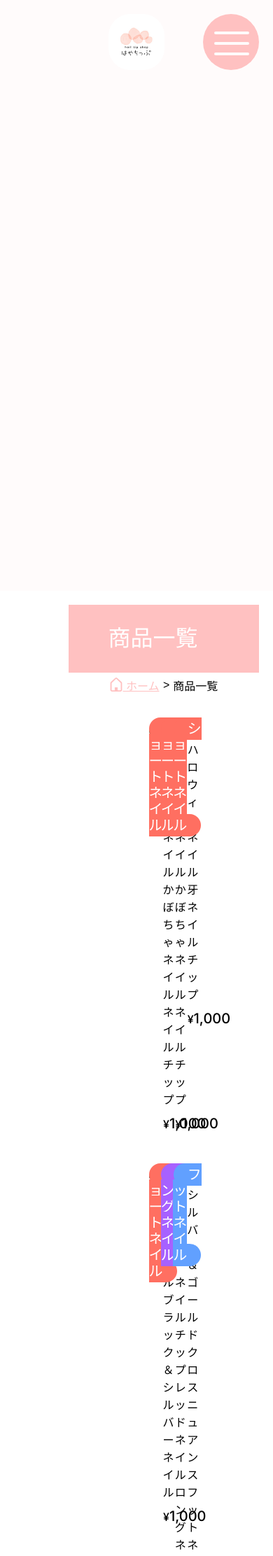
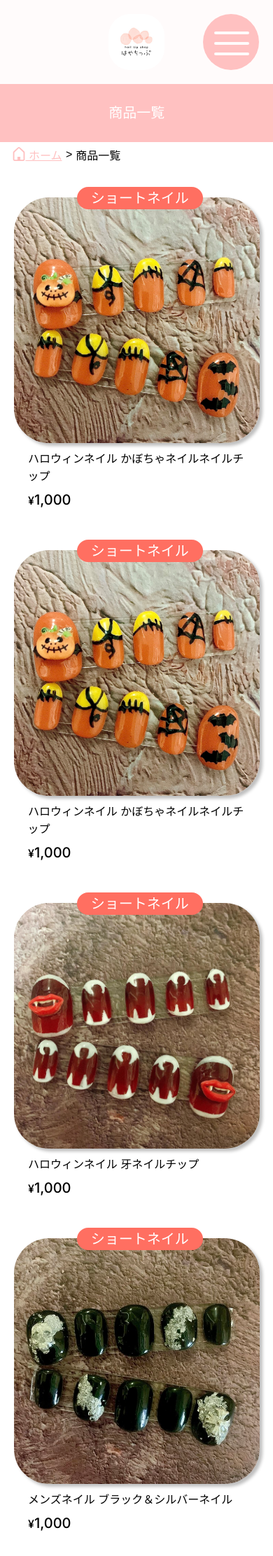
Before and after one commit to hayachi-kayoko/hayatip, a PHP site: page /archive.html in a window 390 px wide. Shown: the top 2223 px of the page at 70% size. Run offline with PHP 8.4, Linux system fonts and the light colour scheme; some web fonts are replaced.

Commit message:
ハンバーガーメニューの修正、スマホの調整

```diff
--- a/html/archive.html
+++ b/html/archive.html
@@ -192,7 +192,7 @@
                     </figure>
                     <h3 class="main-archive_inner_item_title">ミラークロスネイルチップピアス
                     </h3>
-                    <p class="main-archive_inner_item_price"><span>¥</span>300</p>
+                    <p class="main-archive_inner_item_price"><span>¥</span>1,000</p>
                 </a>
             </article>
        </div>
--- a/html/css/style.css
+++ b/html/css/style.css
@@ -51,6 +51,11 @@
     background: #FFFBFB;
     height: 100%;
 }
+@media screen and (max-width: 1201px) {
+    .header.header--detail{
+        height: inherit;
+    }
+}
 
 .logo{
     width: 100%;
@@ -97,7 +102,7 @@
        position: absolute;
     }
     .menu--sp.is-open{
-        position: absolute;
+        position: fixed;
         z-index: 2;
         top: 100px;
         left: calc(50% - (190px / 2));
@@ -196,7 +201,7 @@
     width: 100px;
     height: 100px;
     background: #FFC1C1;
-    position: absolute;
+    position: fixed;
     top: 47px;
     right: 20px;
     border-radius: 100px;
@@ -217,6 +222,7 @@
     top: 0px;
     right: 0px;
     border-radius: 0px;
+    position: fixed;
 }
 .menu-btn.is-open ul{
     width:100vw;
@@ -315,6 +321,13 @@
 .main-archive{
     width: 80%;
     margin-left: 20%;
+}
+@media screen and (max-width: 1201px) {
+    .main-archive{
+        width: 100%;
+        margin-left:0%;
+        padding: 0px !important;
+    }
 }
 
 .main-index .main-index_catch {
@@ -951,9 +964,14 @@
 .breadcrumbs{
     padding: 5px 56px 50px 56px;
 }
+@media screen and (max-width: 1201px) {
+    .breadcrumbs{
+        padding: 5px 15px 50px 15px;
+    }
+}
 
-.breadcrumbs_group_item--home{
-    fill: #FFC1C1;
+.breadcrumbs_group_item--home path{
+    fill: #FFC1C1 !important;
 }
 
 .breadcrumbs_group_item--home svg{
@@ -993,6 +1011,13 @@
     color: #fff;
     padding: 30px 56px;
 }
+@media screen and (max-width: 1201px) {
+    .main-archive_title{
+        font-size: 20px;
+        text-align: center;
+        font-weight: 500;
+    }
+}
 
 /*一覧ページ*/
 .main-archive_inner{
@@ -1000,11 +1025,26 @@
     display: flex;
     flex-wrap: wrap;
 }
+@media screen and (max-width: 1201px) {
+    .main-archive_inner{
+        padding: 0px 15px;
+    }
+}
 
 .main-archive_inner_item{
     width: 33.333333%;
     padding: 0px 4.5px 60px 4.5px;
     position: relative;
+}
+@media screen and (max-width: 914px) {
+    .main-archive_inner_item{
+        width: 50%;
+    }
+}
+@media screen and (max-width: 490px) {
+    .main-archive_inner_item{
+        width: 100%;
+    }
 }
 
 .main-archive_inner_item a:hover .main-archive_inner_item_img img{
@@ -1016,12 +1056,20 @@
     margin: 10px 0px;
     font-size: 16px;
     line-height: 25px;
+    transition: all .3s;
+}
+.main-archive_inner_item a:hover .main-archive_inner_item_title{
+    color: #F9907F;
 }
 
 .main-archive_inner_item_img{
     border-radius: 50px;
     overflow: hidden;
     box-shadow: 4px 4px 4px rgba(0, 0, 0, 0.25);
+    transition: all .3s;
+}
+.main-archive_inner_item a:hover .main-archive_inner_item_img{
+    box-shadow: 0px 0px 0px;
 }
 
 .main-archive_inner_item_img,
@@ -1071,6 +1119,11 @@
     font-weight: 500;
     font-size: 20px;
     font-family: "Inter", sans-serif;
+    transition: all .3s;
+}
+
+.main-archive_inner_item a:hover .main-archive_inner_item_price{
+    color: #FF6F61;
 }
 
 .main-archive_inner_item_price span{
@@ -1111,3 +1164,9 @@
     width: 80%;
     margin-left: 20%;
 }
+@media screen and (max-width: 1201px) {
+    .footer--detail{
+        width: 100%;
+        margin-left: 0%;
+    }
+}
```
